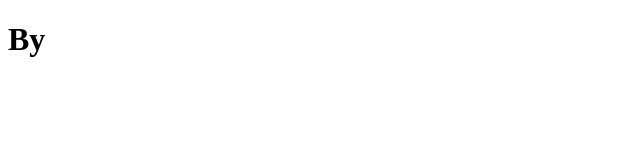
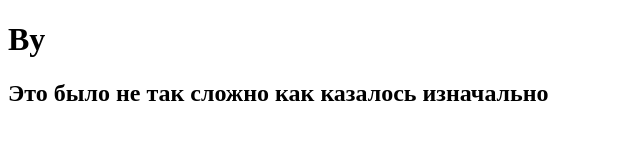
Before and after one commit to lulinkaya/test, a plain HTML site: page aaa.html in a window 1280 px wide. Shown: the whole page, without its empty margins (0-640 px from the left). Drawn offline with Linux system fonts and the light colour scheme.

Commit message:
Тестовый проект вторая ветка конфликт

```diff
--- a/aaa.html
+++ b/aaa.html
@@ -9,6 +9,9 @@
     <h1>
         By
     </h1>
+    <h2>
+        Это было не так сложно как казалось изначально
+    </h2>
 </header>
 </body>
 </html>
```
